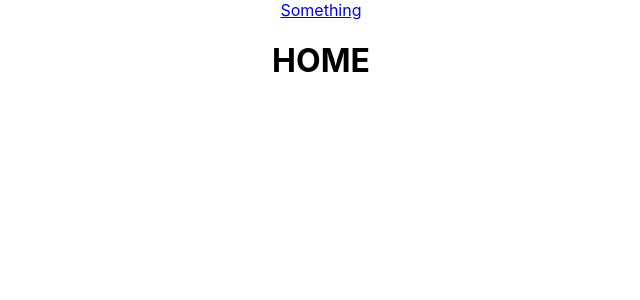
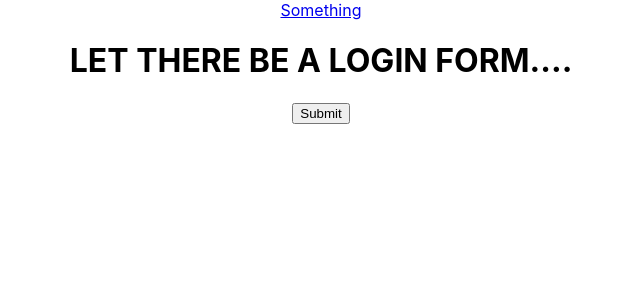
Before and after one commit to jokang1005/yujins-photo-blog-api-client, a React (Create React App) app: page /login in a window 1280 px wide. Shown: the top 300 px of the page, without its empty margins (319-959 px from the left). Built offline with nearby package versions, Linux system fonts and the light colour scheme.

Commit message:
added login.js page

```diff
--- a/src/App.js
+++ b/src/App.js
@@ -2,6 +2,7 @@ import React from "react"
 import './App.css';
 import Header from "./components/Header"
 import { Route, Link, Switch } from "react-router-dom"
+import Login from "./pages/login"
 
 //allows this context to be imported someplace else
 export const GlobalCtx = React.createContext(null)
@@ -17,7 +18,9 @@ function App() {
       <Header/>
       <main>
         <Switch>
+          <Route path="/login" render= {(rp => <Login />)}/>
           <Route path="/" render= {(rp => <h1>HOME</h1>)}/>
+
         </Switch>
       </main>
     </div>
--- /dev/null
+++ b/src/pages/login.js
@@ -0,0 +1,15 @@
+import { render } from '@testing-library/react'
+import React from 'react'
+import {Link} from "react-router-dom"
+
+const Login = (props) => {
+
+    return(
+        <>
+            <h1>LET THERE BE A LOGIN FORM.... </h1>
+            <Link to= "/"><button>Submit</button></Link>
+        </>
+    )
+}
+
+export default Login;
```
